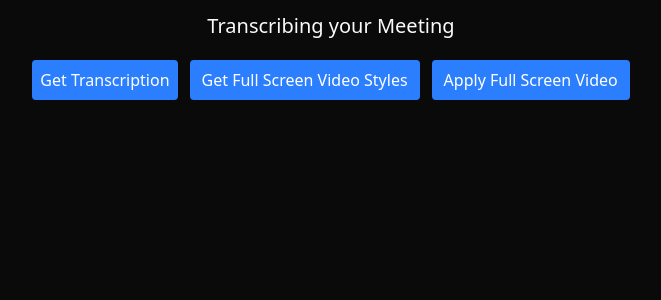
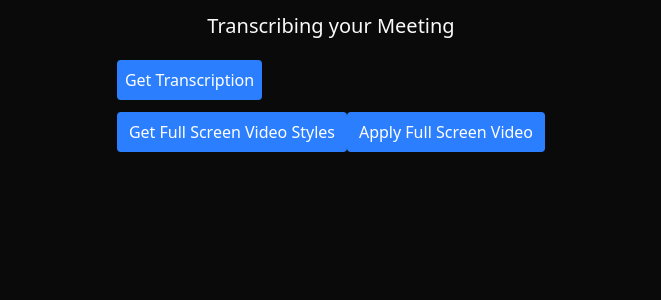
Before and after one commit to pleaobraga/google-meet-captions-downloader, a React (Vite) app: page / in a window 1280 px wide. Shown: the top 300 px of the page, without its empty margins (309-970 px from the left). Built offline with nearby package versions, Linux system fonts and the light colour scheme.

Commit message:
feat: update buttons layout

```diff
--- a/src/ui/App.tsx
+++ b/src/ui/App.tsx
@@ -52,7 +52,8 @@ function App() {
     <>
       <div className="flex flex-col justify-center items-center gap-5 p-3">
         <h2 className="text-xl">Transcribing your Meeting</h2>
-        <div className="flex gap-3">
+        <div className="flex flex-col gap-3">
+          <div>
             <button
               className={`bg-blue-500 text-white py-2 px-2 rounded ${isLoading ? 'opacity-50 cursor-not-allowed' : ''}`}
               onClick={getCaptionsTranscript}
@@ -64,6 +65,8 @@ function App() {
                 'Get Transcription'
               )}
             </button>
+          </div>
+          <div>
             <button
               className={`bg-blue-500 text-white py-2 px-3 rounded`}
               onClick={getFullVideoScreenStyles}
@@ -78,6 +81,7 @@ function App() {
             </button>
           </div>
         </div>
+      </div>
       <Toaster position="top-right" duration={2000} />
     </>
   )
```
Lines whose indentation alone changed are shown as unchanged.
